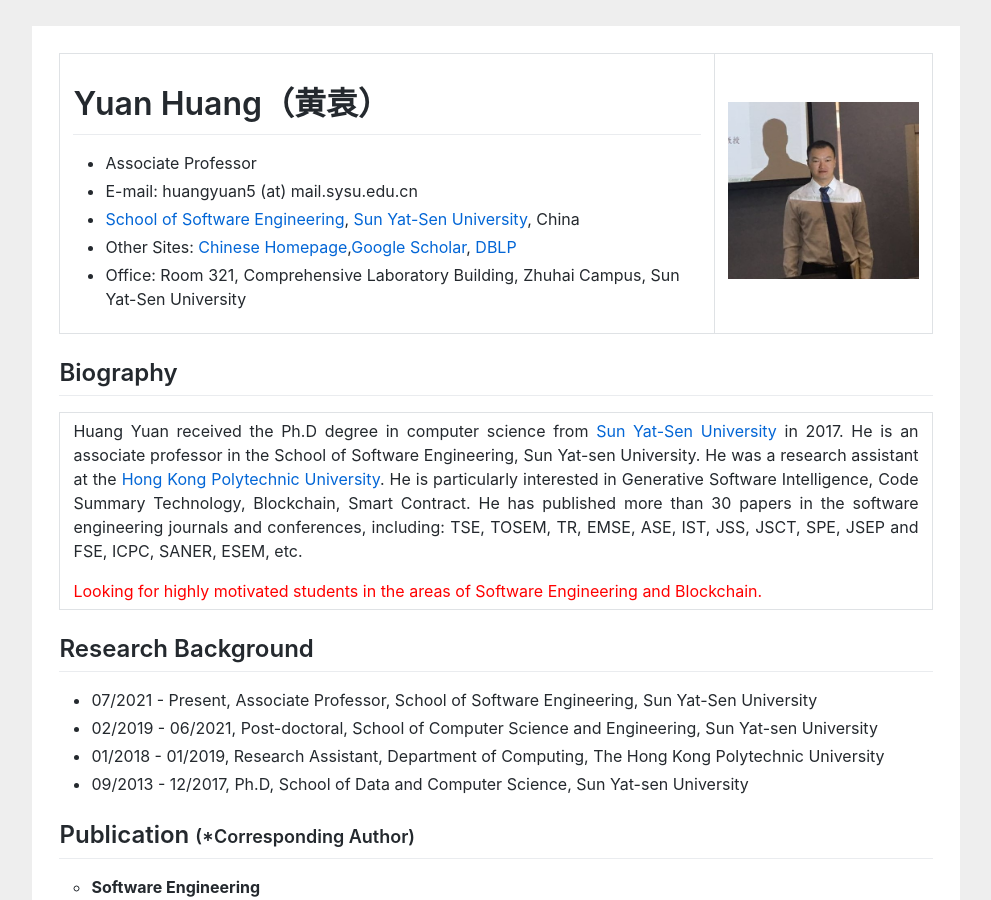
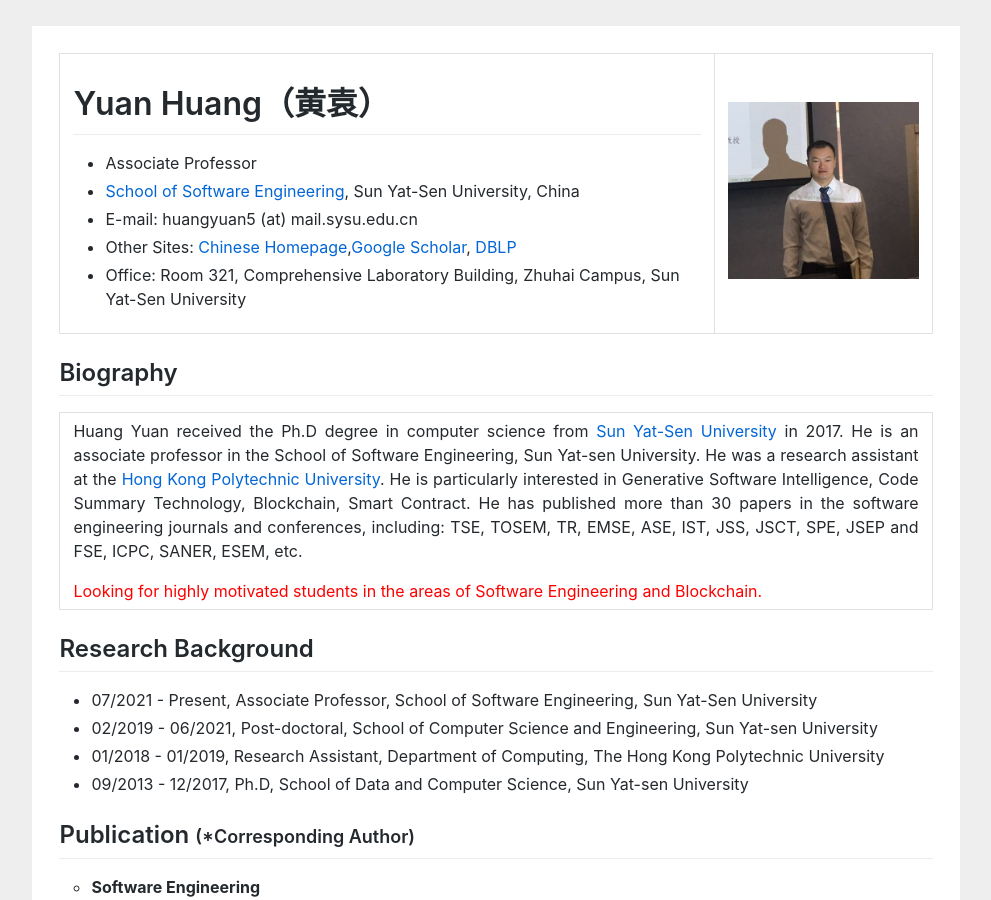
Before and after one commit to huangyuan-hy/huangyuan-hy.github.io, a Jekyll site: the page index.html, which Jekyll copies as it is, in a window 1280 px wide and 900 px high. Shown: the whole window, without its empty margins (144-1135 px from the left). Built offline with Jekyll 4.4.1, drawn with Linux system fonts in a browser that asks for light colours; part of the change alters nothing that is shown.

```diff
--- a/index.html
+++ b/index.html
@@ -43,9 +43,9 @@ gtag('config', 'UA-158965281-1');
 					<h1>Yuan Huang（黄袁）</h1>
 					<ul>
 					<li>Associate Professor</li>
+
+					<li><a href="https://sse.sysu.edu.cn/">School of Software Engineering</a>, Sun Yat-Sen University, China</li>
 					<li>E-mail: huangyuan5 (at) mail.sysu.edu.cn</li>
-					<li><a href="https://sse.sysu.edu.cn/">School of Software Engineering</a>,
-						<a href="https://www.sysu.edu.cn/sysuen/">Sun Yat-Sen University</a>, China</li>
 					<li>Other Sites: <a href="https://sse.sysu.edu.cn/teacher/127">Chinese Homepage</a>,<a href="https://scholar.google.com.hk/citations?user=6qdsl0kAAAAJ&hl=zh-CN">Google Scholar</a>, <a href="https://dblp.org/pid/15/8391-2.html">DBLP</a>
 					<li>Office: Room 321, Comprehensive Laboratory Building, Zhuhai Campus, Sun Yat-Sen University</li>
 					</ul>
```
